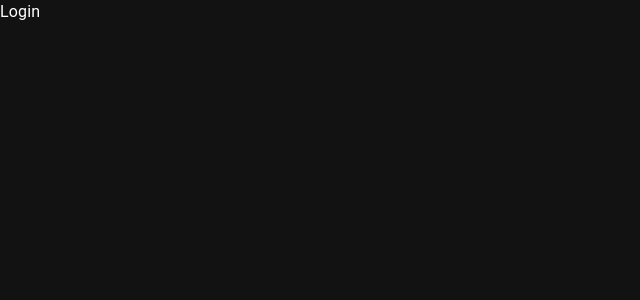
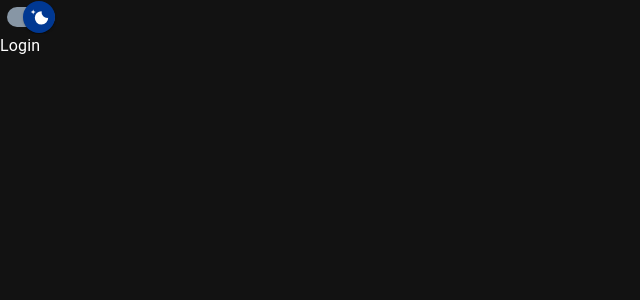
Before and after one commit to saahilanande/Frontend-MTRS, a React (Vite) app: page /login in a window 1280 px wide. Shown: the top 300 px of the page, without its empty margins (0-640 px from the left). Built offline with nearby package versions, Linux system fonts and the light colour scheme.

Commit message:
Handle prop drilling by using react context

```diff
--- a/src/App.tsx
+++ b/src/App.tsx
@@ -1,4 +1,4 @@
-import React, { useState } from "react";
+import React, { createContext, useState } from "react";
 import Navbar from "./Components/Navbar";
 import { ThemeProvider, createTheme } from "@mui/material/styles";
 import CssBaseline from "@mui/material/CssBaseline";
@@ -6,6 +6,14 @@ import { Route, Routes } from "react-router-dom";
 import Login from "./Pages/Login";
 import Signup from "./Pages/Signup";
 import Home from "./Pages/Home";
+
+interface IthemeContext {
+  handleSwitch: () => void;
+}
+
+export const appContext = React.createContext<IthemeContext>({
+  handleSwitch: () => {},
+});
 
 function App() {
   const [colorMode, setColorMode] = useState(true);
@@ -16,9 +24,12 @@ function App() {
     },
   });
 
-  const onSwitch = () => setColorMode(!colorMode);
+  const handleSwitch = () => {
+    setColorMode(!colorMode);
+  };
 
   return (
+    <appContext.Provider value={{ handleSwitch }}>
       <ThemeProvider theme={theme}>
         <CssBaseline />
         <>
@@ -29,6 +40,7 @@ function App() {
           </Routes>
         </>
       </ThemeProvider>
+    </appContext.Provider>
   );
 }
 
--- a/src/Components/Navbar.tsx
+++ b/src/Components/Navbar.tsx
@@ -1,15 +1,12 @@
 import { Stack } from "@mui/material";
-import React from "react";
+import { useContext } from "react";
 import ThemeSwitch from "./ThemeSwitch";
 
-interface props {
-  handleSwitch: () => void;
-}
+function Navbar() {
 
-function Navbar({ handleSwitch }: props) {
   return (
     <Stack direction={"row"} spacing={2}>
-      <ThemeSwitch handleSwitch={() => handleSwitch()} />
+      <ThemeSwitch/>
     </Stack>
   );
 }
--- a/src/Components/ThemeSwitch.tsx
+++ b/src/Components/ThemeSwitch.tsx
@@ -1,6 +1,7 @@
-import React from "react";
+import React, { useContext } from "react";
 import { styled } from "@mui/material/styles";
 import Switch from "@mui/material/Switch";
+import { appContext } from "../App";
 
 const MaterialUISwitch = styled(Switch)(({ theme }) => ({
   width: 62,
@@ -49,11 +50,9 @@ const MaterialUISwitch = styled(Switch)(({ theme }) => ({
   },
 }));
 
-interface props {
-  handleSwitch: () => void;
-}
+function ThemeSwitch() {
+  const { handleSwitch } = useContext(appContext);
 
-function ThemeSwitch({ handleSwitch }: props) {
   return (
     <MaterialUISwitch
       sx={{ m: 1 }}
--- a/src/Pages/Login.tsx
+++ b/src/Pages/Login.tsx
@@ -1,7 +1,13 @@
 import React from "react";
+import Navbar from "../Components/Navbar";
 
 function Login() {
-  return <div>Login</div>;
+  return (
+    <>
+      <Navbar />
+      <div>Login</div>
+    </>
+  );
 }
 
 export default Login;
```
Lines whose indentation alone changed are shown as unchanged.
